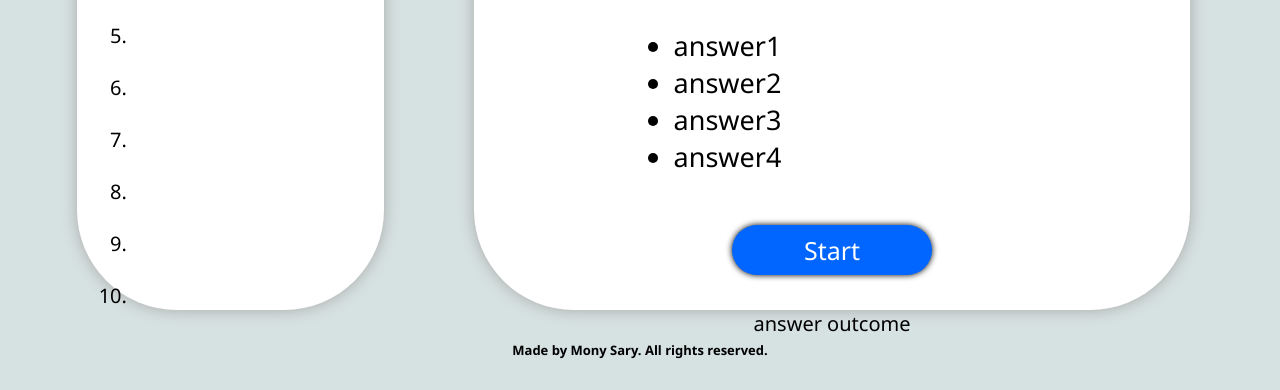
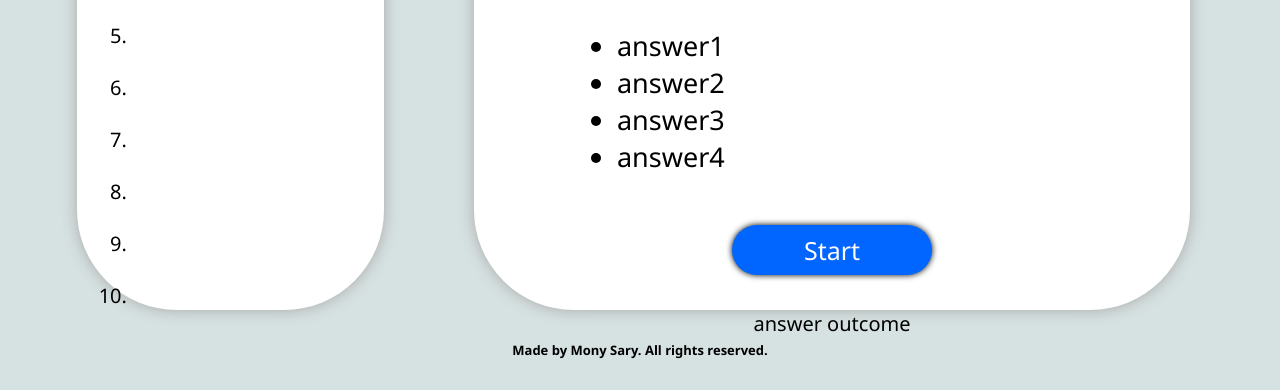
Before and after one commit to monysary/Code-Quiz, a plain HTML site: page index.html in a window 1280 px wide. Shown: the part 410-800 px from the top of the page. Drawn offline with Linux system fonts and the light colour scheme.

Commit message:
Changed margin-left of answers list under main section to percentage to accommodate screen size change

```diff
--- a/assets/css/style.css
+++ b/assets/css/style.css
@@ -105,7 +105,7 @@ header div {
 
 main ul {
     margin-top: 50px;
-    padding-left: 200px;
+    padding-left: 20%;
     font-size: 27px;
 }
 
```
